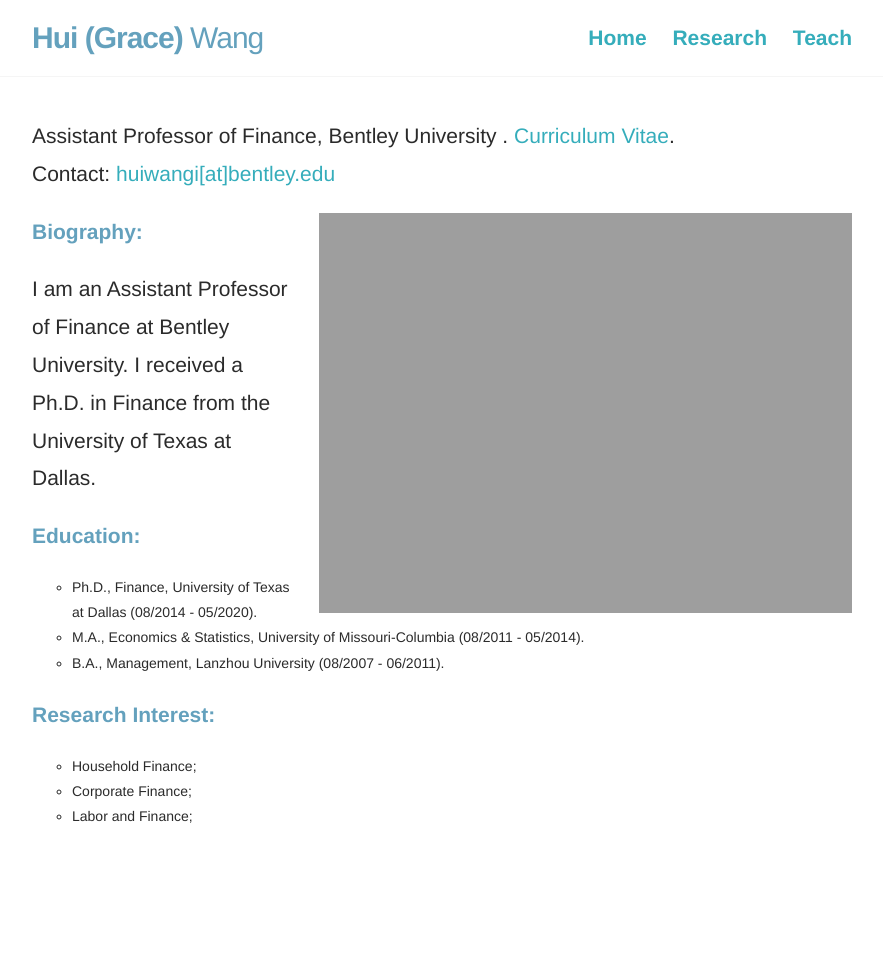
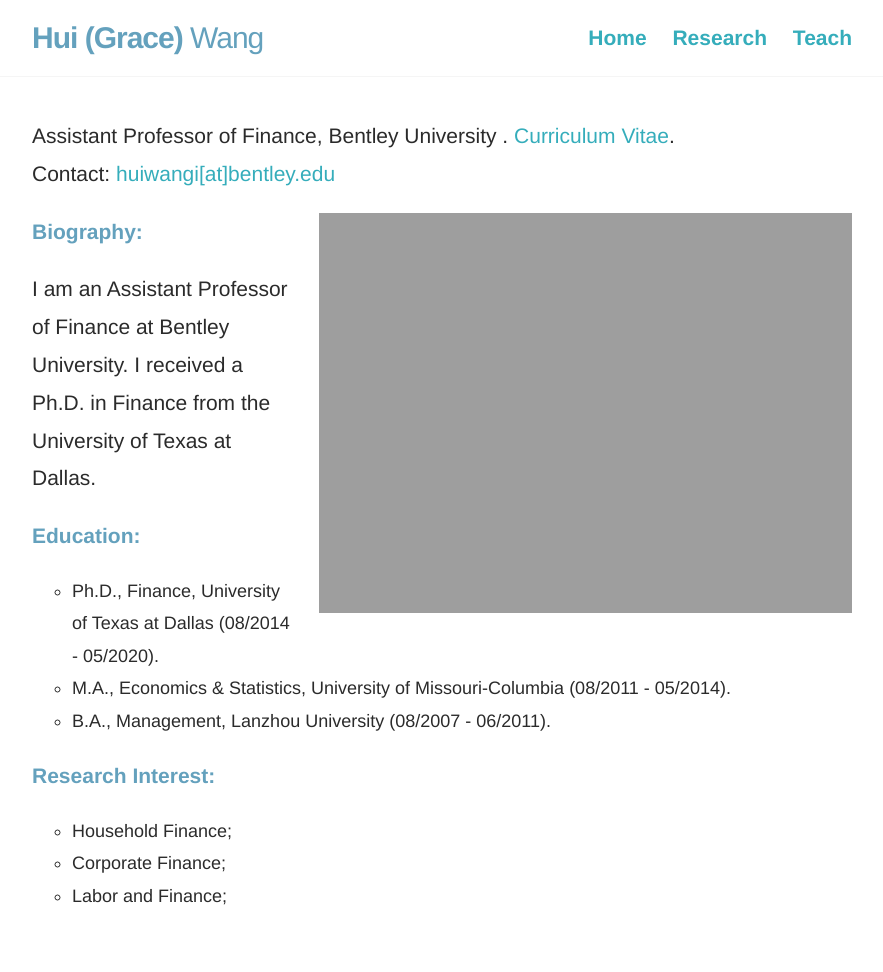
Before and after one commit to huigracewang/homepage, a Jekyll site: the page built from index.md, in a window 1280 px wide. Shown: the whole page, without its empty margins (198-1081 px from the left). Built offline with Jekyll 4.4.1, drawn with Linux system fonts in a browser that asks for light colours; before the commit the page ends 900 px from its top, so only the background shows below that.

Commit message:
Update index.md

```diff
--- a/index.md
+++ b/index.md
@@ -10,14 +10,14 @@ I am an Assistant Professor of Finance at Bentley University. I received a Ph.D.
 
 <strong style="color:#64a1bd">Education:</strong>
 <ul>
-<li style="list-style-type:circle;font-size:14px">Ph.D., Finance, University of Texas at Dallas (08/2014 - 05/2020).</li>
-<li style="list-style-type:circle;font-size:14px">M.A., Economics & Statistics, University of Missouri-Columbia (08/2011 - 05/2014).</li>
-<li style="list-style-type:circle;font-size:14px">B.A., Management, Lanzhou University (08/2007 - 06/2011).</li>
+<li style="list-style-type:circle;font-size:18px">Ph.D., Finance, University of Texas at Dallas (08/2014 - 05/2020).</li>
+<li style="list-style-type:circle;font-size:18px">M.A., Economics & Statistics, University of Missouri-Columbia (08/2011 - 05/2014).</li>
+<li style="list-style-type:circle;font-size:18px">B.A., Management, Lanzhou University (08/2007 - 06/2011).</li>
 </ul>
 
 <strong style="color:#64a1bd">Research Interest:</strong>
 <ul>
-<li style="list-style-type:circle;font-size:14px">Household Finance;</li>
-<li style="list-style-type:circle;font-size:14px">Corporate Finance;</li>
-<li style="list-style-type:circle;font-size:14px">Labor and Finance;</li>
+<li style="list-style-type:circle;font-size:18px">Household Finance;</li>
+<li style="list-style-type:circle;font-size:18px">Corporate Finance;</li>
+<li style="list-style-type:circle;font-size:18px">Labor and Finance;</li>
 </ul>
```
